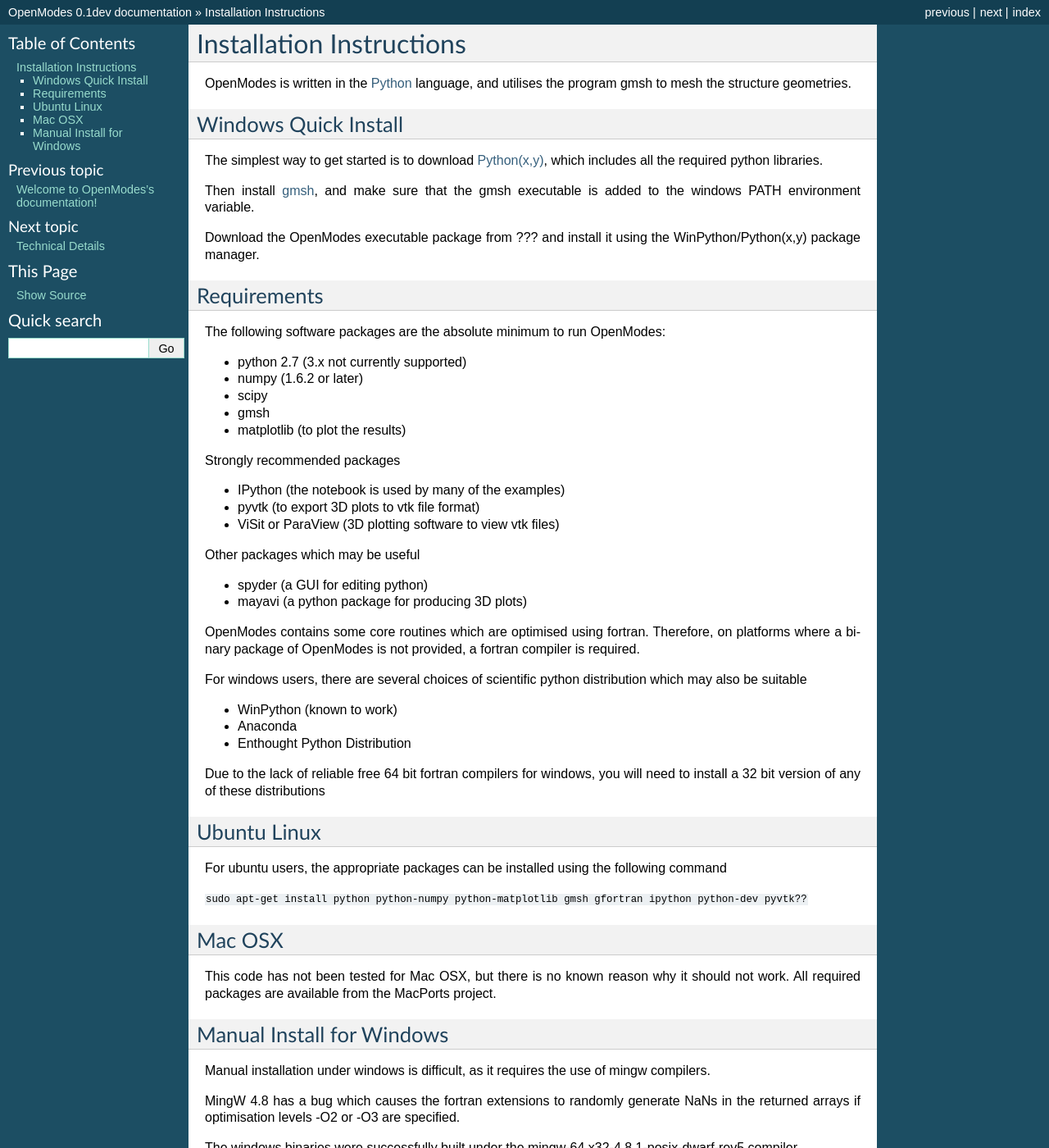
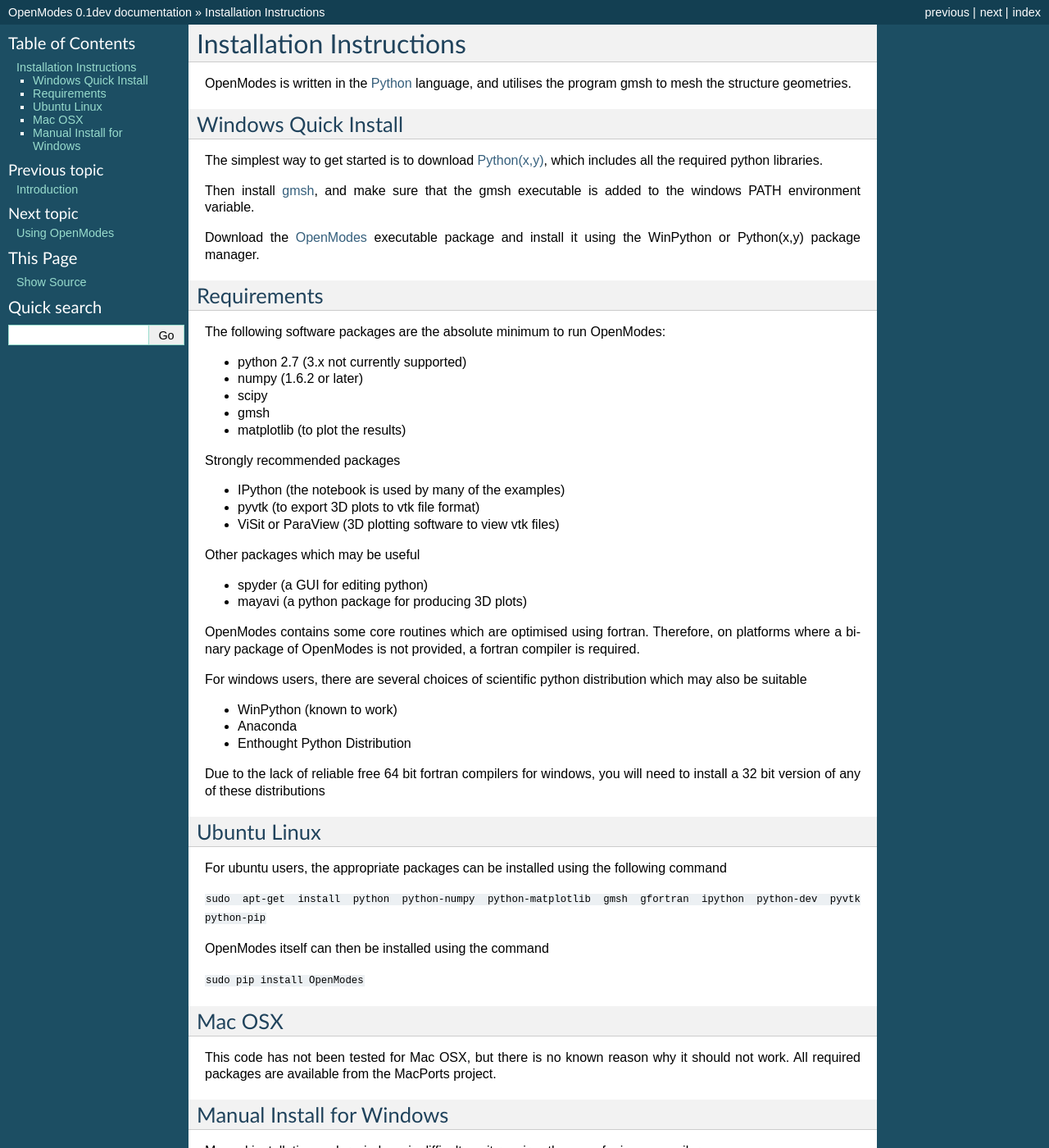
Before and after one commit to DavidPowell/OpenModes, a Sphinx documentation site: the page built from doc/install.txt, in a window 1280 px wide and 1400 px high. Shown: the whole window at 82% size. Built offline with Sphinx 7.4.7, drawn with Linux system fonts in a browser that asks for light colours; pages that are not in the unit, such as notebooks, are missing from menus.

Commit message:
Updated documentation, temporarily removing modules as they may not be very helpful

```diff
--- a/doc/install.txt
+++ b/doc/install.txt
@@ -14,8 +14,8 @@
 Then install `gmsh <http://geuz.org/gmsh/>`_, and make sure that the gmsh
 executable is added to the windows PATH environment variable.
 
-Download the OpenModes executable package from ??? and install it using the
-WinPython/Python(x,y) package manager.
+Download the `OpenModes <http://pypi.python.org/pypi/OpenModes>`_ executable package and
+install it using the WinPython or Python(x,y) package manager.
 
 Requirements
 ------------
@@ -60,7 +60,11 @@
 command
 
 ``sudo apt-get install python python-numpy python-matplotlib gmsh gfortran
-ipython python-dev pyvtk??``
+ipython python-dev pyvtk python-pip``
+
+OpenModes itself can then be installed using the command
+
+``sudo pip install OpenModes``
 
 Mac OSX
 -------
```
Also changed, not shown: README.txt (+2 -5 lines), doc/index.txt (+7 -1 lines), doc/intro.txt (added, +9 -0 lines), doc/thanks.txt (added, +7 -0 lines), 1 other file.
